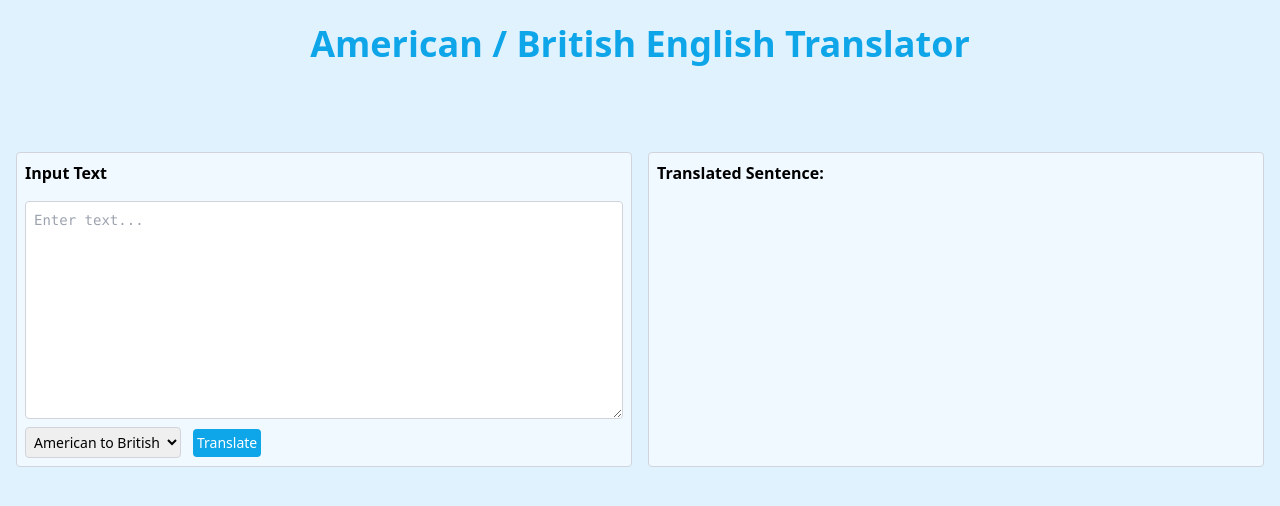
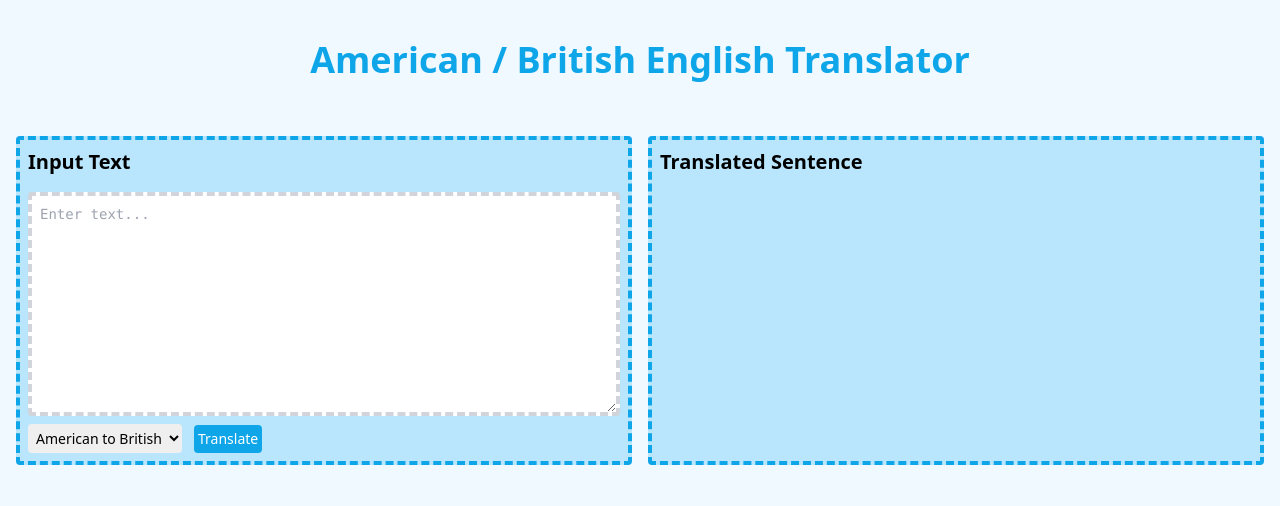
Before and after one commit to hackodes/Projects, a website: page QualityAssurance/AmericanBritishTranslator/views/index.html in a window 1280 px wide. Drawn offline with Linux system fonts and the light colour scheme.

Commit message:
Update styles

```diff
--- a/QualityAssurance/AmericanBritishTranslator/views/index.html
+++ b/QualityAssurance/AmericanBritishTranslator/views/index.html
@@ -12,18 +12,22 @@
   <link href="../public/output.css" rel="stylesheet">
 </head>
 
-<body class="bg-sky-100 flex flex-col justify-center items-center">
-  <header class="mb-8 p-6">
-    <h1 class="text-2xl md:text-4xl font-bold text-sky-500 mb-4">American / British English Translator</h1>
+<body class="bg-sky-50 flex flex-col justify-center items-center">
+  <header class="mb-4 p-6">
+    <h1 class="text-2xl md:text-4xl font-bold text-sky-500 mt-4">American / British English Translator</h1>
   </header>
+
   <div class="container mx-auto flex flex-col md:flex-row justify-center items-start md:items-stretch p-4">
-    <div class="w-full md:w-1/2 bg-sky-50 border border-gray-300 p-2 rounded md:mr-4 mb-4 md:mb-0">
+    <div class="w-full md:w-1/2 bg-sky-200 border-sky-500 border-dashed border-4 p-2 rounded md:mr-4 mb-4 md:mb-0">
       <div class="flex flex-col space-y-2">
-        <p class="font-semibold mb-2">Input Text</p>
-        <textarea rows="10" cols="60" id="text-input" class="p-2 border border-gray-300 rounded text-sm font-mono"
+        <p class="font-bold text-xl mb-2">Input Text</p>
+        <textarea rows="10" cols="60" id="text-input"
+          class="p-2 rounded text-sm font-mono border-4 border-dashed border-gray-300 focus:border-sky-500 focus:bg-sky-50 outline-none  min-w-[200px] min-h-[100px]  max-h-[400px]"
           placeholder="Enter text..."></textarea>
+
+
         <div class="flex items-center space-x-3 text-sm">
-          <select id="locale-select" class="p-1 border border-gray-300 rounded">
+          <select id="locale-select" class="p-1 rounded outline-none">
             <option value="american-to-british">American to British</option>
             <option value="british-to-american">British to American</option>
           </select>
@@ -32,14 +36,14 @@
         </div>
       </div>
     </div>
-    <div id="output-container" class="w-full md:w-1/2 bg-sky-50 border border-gray-300 p-2 rounded">
-      <p class="font-semibold mb-4">Translated Sentence:</p>
+    <div id="output-container" class="w-full md:w-1/2  bg-sky-200 border-sky-500 border-dashed border-4 p-2 rounded">
+      <p class="font-bold text-xl mb-4">Translated Sentence</p>
       <div id="solution-container" class="hidden">
         <div id="translated-sentence"
-          class="mt-2 bg-white border border-gray-300 p-2 md:p-4 rounded-md text-sm font-mono">
+          class="mt-2 bg-white border-dashed border-4 hover:border-sky-500 hover:bg-sky-50 border-gray-300 p-2 md:p-4 rounded-md text-sm font-mono">
         </div>
         <div id="error-msg"
-          class="text-red-600 border border-red-300 mt-2 bg-red-200 p-2 md:p-4 rounded-md text-sm font-mono">
+          class="text-red-600 border-dashed border-4 hover:border-red-500 hover:bg-red-300 border-red-300 mt-2 bg-red-200 p-2 md:p-4 rounded-md text-sm font-mono">
         </div>
       </div>
     </div>
```
Also changed, not shown: QualityAssurance/AmericanBritishTranslator/public/output.css.
